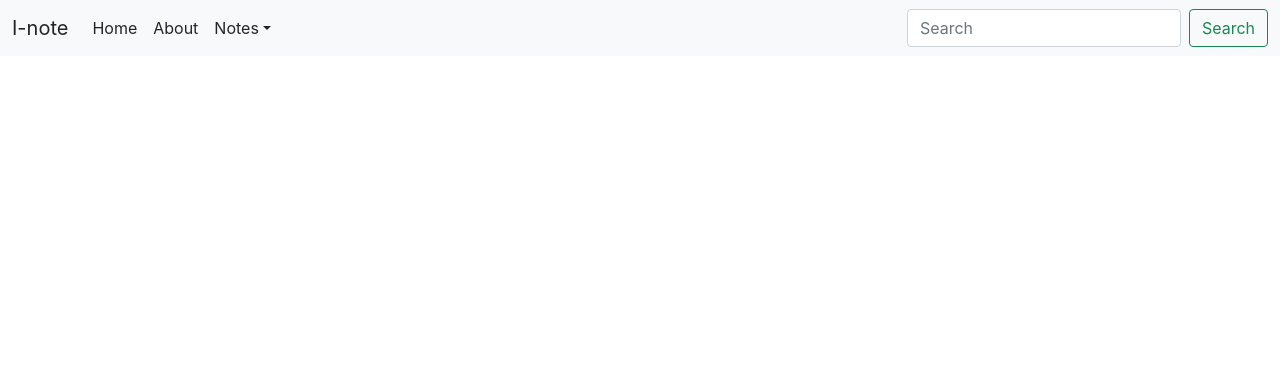
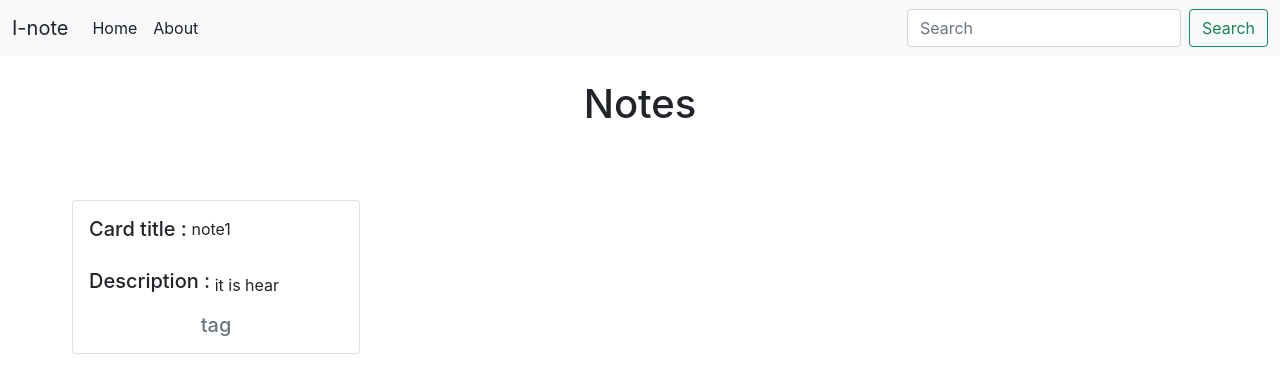
Before and after one commit to piyushparmar911/I-note, a React (Create React App) app: page / in a window 1280 px wide. Shown: the top 390 px of the page. Built offline with nearby package versions, Linux system fonts and the light colour scheme.

Commit message:
home and about page created

```diff
--- a/src/App.js
+++ b/src/App.js
@@ -1,9 +1,19 @@
-import './App.css';
-import Navbar from './components/Navbar';
+import "./App.css";
+import Navbar from "./components/Navbar";
+import Home from "./components/Home";
+import About from "./components/About";
+import { BrowserRouter as Router, Route, Routes } from "react-router-dom";
+
 function App() {
   return (
     <>
+      <Router>
       <Navbar />
+        <Routes>
+          <Route exact path="/" element={<Home />} />
+          <Route exact path="/about" element={<About />} />
+        </Routes>
+      </Router>
     </>
   );
 }
--- /dev/null
+++ b/src/components/About.js
@@ -0,0 +1,11 @@
+import React from 'react'
+
+const About = () => {
+  return (
+    <div>
+      hello i am about
+    </div>
+  )
+}
+
+export default About
--- /dev/null
+++ b/src/components/Home.js
@@ -0,0 +1,11 @@
+import React from 'react';
+import Note from './Note';
+const Home = () => {
+  return (
+    <div>
+      <Note/>
+    </div>
+  )
+}
+
+export default Home
--- a/src/components/Navbar.js
+++ b/src/components/Navbar.js
@@ -1,31 +1,21 @@
-import React from 'react';
-
-export default function Navbar() {
+import React from 'react'
+import { Link  } from 'react-router-dom';
+const Navbar = () => {
   return (
     <div>
 <nav className="navbar navbar-expand-lg bg-light">
   <div className="container-fluid">
-    <a className="navbar-brand text-dark" href="/">I-note</a>
+    <Link className="navbar-brand text-dark" to="/">I-note</Link>
     <button className="navbar-toggler" type="button" data-bs-toggle="collapse" data-bs-target="#navbarSupportedContent" aria-controls="navbarSupportedContent" aria-expanded="false" aria-label="Toggle navigation">
       <span className="navbar-toggler-icon"></span>
     </button>
     <div className="collapse navbar-collapse " id="navbarSupportedContent">
       <ul className="navbar-nav me-auto  mb-2 mb-lg-0">
         <li className="nav-item">
-          <a className="nav-link active text-dark" aria-current="page" href="/">Home</a>
+          <Link className="nav-link active text-dark" aria-current="page" to="/">Home</Link>
         </li>
         <li className="nav-item">
-          <a className="nav-link text-dark" href="/">About</a>
-        </li>
-        <li className="nav-item dropdown">
-          <a className="nav-link dropdown-toggle text-dark" href="/" role="button" data-bs-toggle="dropdown" aria-expanded="false">
-            Notes
-          </a>
-          <ul className="dropdown-menu text-dark">
-            <li><a className="dropdown-item" href="/">Add</a></li>
-            <li><a className="dropdown-item" href="/">Update</a></li>
-            <li><a className="dropdown-item" href="/">Delete</a></li>
-          </ul>
+          <Link className="nav-link text-dark" to="/About">About</Link>
         </li>
       </ul>
       <form className="d-flex" role="search">
@@ -38,3 +28,5 @@ export default function Navbar() {
     </div>
   )
 }
+
+export default Navbar
--- /dev/null
+++ b/src/components/Note.js
@@ -0,0 +1,12 @@
+import React from 'react'
+import NoteItem from './NoteItem'
+
+const Note = () => {
+  return (
+    <div>
+      <NoteItem/>
+    </div>
+  )
+}
+
+export default Note
--- /dev/null
+++ b/src/components/NoteItem.js
@@ -0,0 +1,30 @@
+import React from 'react'
+
+const NoteItem = () => {
+  return (
+    <div>
+      <>
+    <div className='text-center mt-4'>
+
+    <h1>Notes</h1>
+    <div className='container m-5 p-4'>
+      <div className="card" style={{width: "18rem"}}>
+  <div className="card-body">
+    <div className='d-flex mb-3'>
+    <h5 className="card-title">Card title :</h5> &nbsp; <p className='f-10'>note1</p>
+    </div>
+    <div className='d-flex'>
+    <h5 className="card-subtitle mb-2">Description :</h5> &nbsp;  <p>it is hear</p>
+    </div>
+    <h5  className="card-text text-muted">tag</h5>
+
+  </div>
+</div>
+    </div>
+    </div>
+    </>
+    </div>
+  )
+}
+
+export default NoteItem
```
